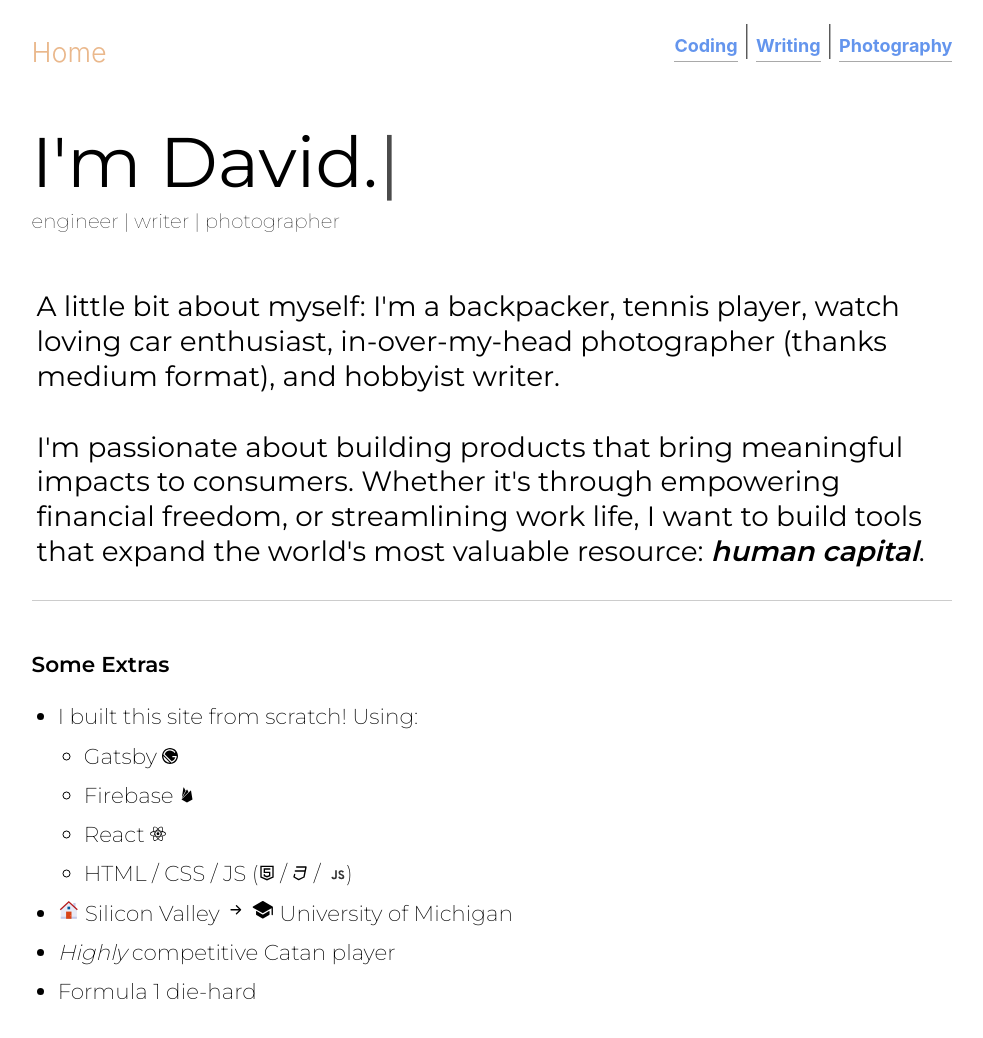
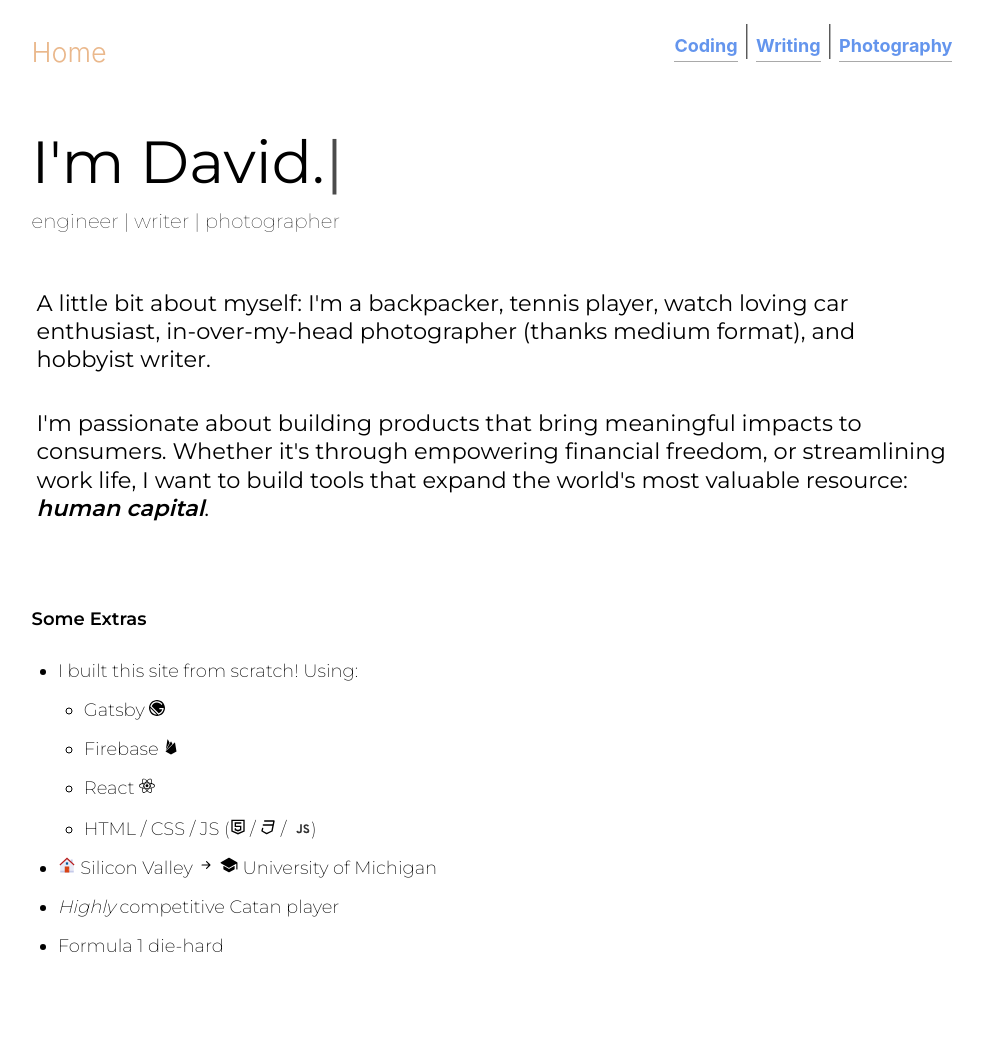
Before and after one commit to djlisbonne/mysite, a Gatsby site: page / in a window 1280 px wide. Shown: the whole page, without its empty margins (148-1131 px from the left). Built offline with nearby package versions, Linux system fonts and the light colour scheme; Gatsby itself is replaced by a stand-in of ours.

Commit message:
Visual changes too

```diff
--- a/src/components/styles.css
+++ b/src/components/styles.css
@@ -25,7 +25,7 @@
 }
 .hello > *{
     font-weight: 400;
-    font-size: 3.9rem;
+    font-size: 3.3rem;
 }
 .quick-bio {
     margin-top: 2rem;
@@ -38,12 +38,13 @@
     padding-top: 25px;
     margin-right: 25%;
     width: 100%;
+    margin-bottom: 3rem;
     /* border: 1px solid blue; */
 }
 .bio > p {
     color: black;
     font-family: "Montserrat", sans-serif;
-    font-size: 1.55rem;
+    font-size: 1.25rem;
     font-weight: 400;
     line-height: 125%;
     padding: 5px;
@@ -55,7 +56,7 @@
     width: 100%;
     color: black;
     font-family: "Montserrat", sans-serif;
-    font-size: 1.2rem;
+    font-size: 1rem;
     font-weight: 200;
 }
 .fun-facts > p {
--- a/src/pages/index.js
+++ b/src/pages/index.js
@@ -52,7 +52,7 @@ const IndexPage = () => (
           </p>
         </div>
       </section>
-      <hr></hr>
+      {/* <hr></hr> */}
       <section class="fun-facts">
         <p><b>Some Extras</b></p>
         <ul>
```
